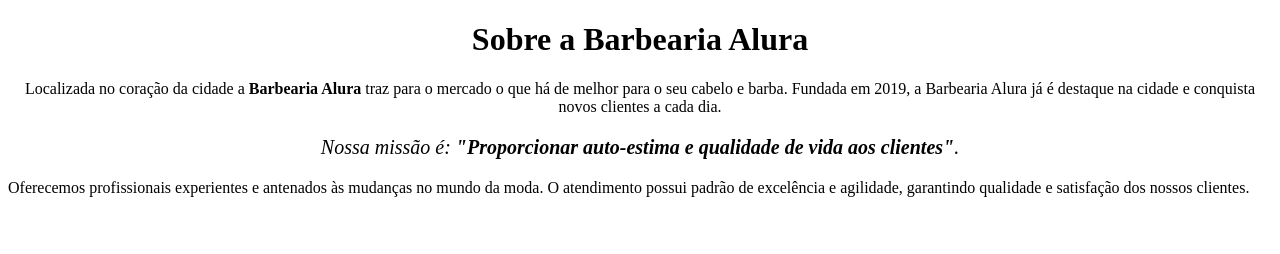
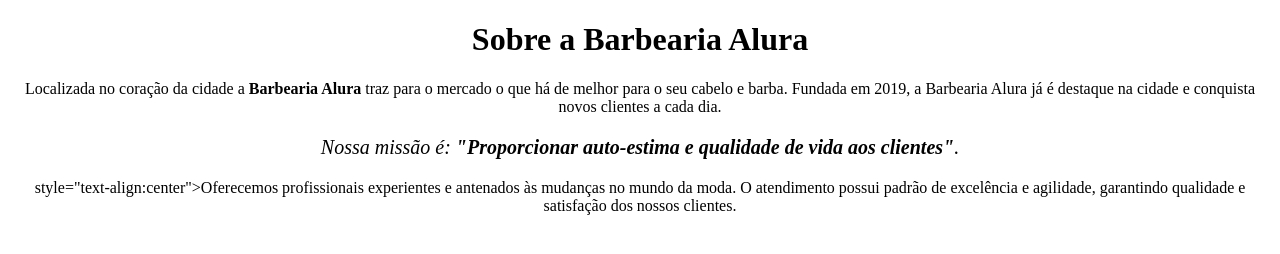
Before and after one commit to olihm/1c-premem-2022, a plain HTML site: page index.html in a window 1280 px wide. Drawn offline with Linux system fonts and the light colour scheme.

Commit message:
Update index.html

```diff
--- a/index.html
+++ b/index.html
@@ -1,16 +1,23 @@
 <!DOCTYPE html>
 <html lang="pt-br">
-    <head>
+  <head>
       <meta charset="utf-8">
       <title>Barbearia Alura </title>
-    </head>
-    <body>
+
+      <style>
+        p {
+            text-align:center
+        }
+     </style>
+  </head>
+
+  <body>
       <h1 style="text-align:center">Sobre a Barbearia Alura</h1>
 
       <p style="text-align:center">Localizada no coração da cidade a <strong>Barbearia Alura</strong> traz para o mercado o que há de melhor para o seu cabelo e barba. Fundada em 2019, a Barbearia Alura já é destaque na cidade e conquista novos clientes a cada dia.</p>
 
       <p style="font-size: 20px; text-align:center"> <em>Nossa missão é: <strong>"Proporcionar auto-estima e qualidade de vida aos clientes"</strong>.</em></p>
 
-      <p>Oferecemos profissionais experientes e antenados às mudanças no mundo da moda. O atendimento possui padrão de excelência e agilidade, garantindo qualidade e satisfação dos nossos clientes.</p>
-    </body>
+      <p> style="text-align:center">Oferecemos profissionais experientes e antenados às mudanças no mundo da moda. O atendimento possui padrão de excelência e agilidade, garantindo qualidade e satisfação dos nossos clientes.</p>
+  </body>
 </html>
```
